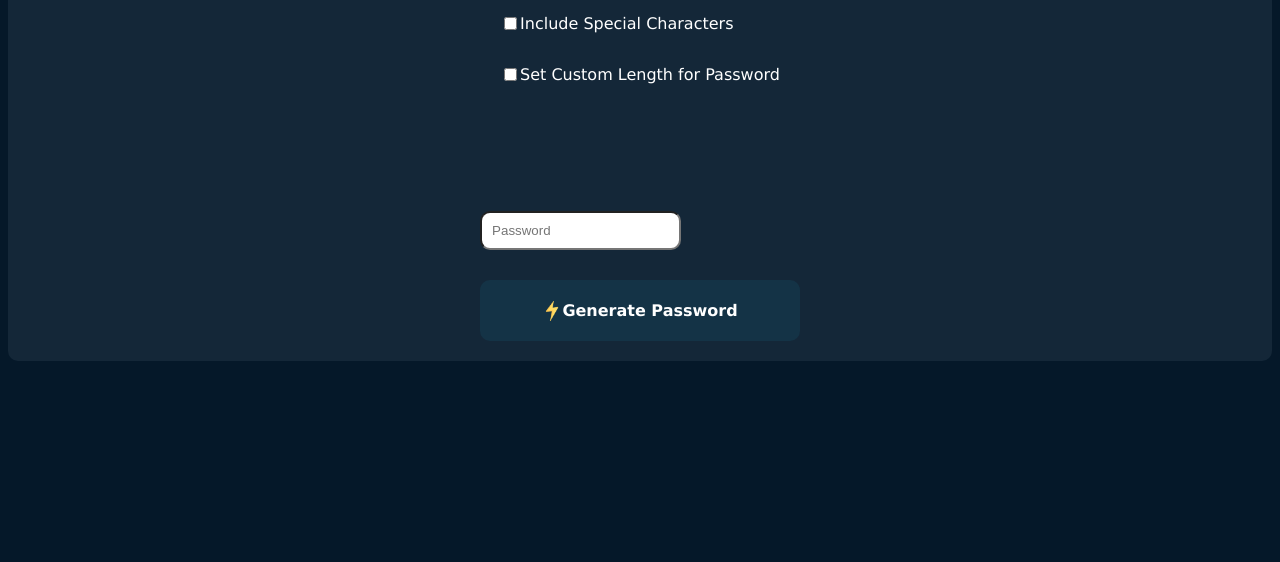
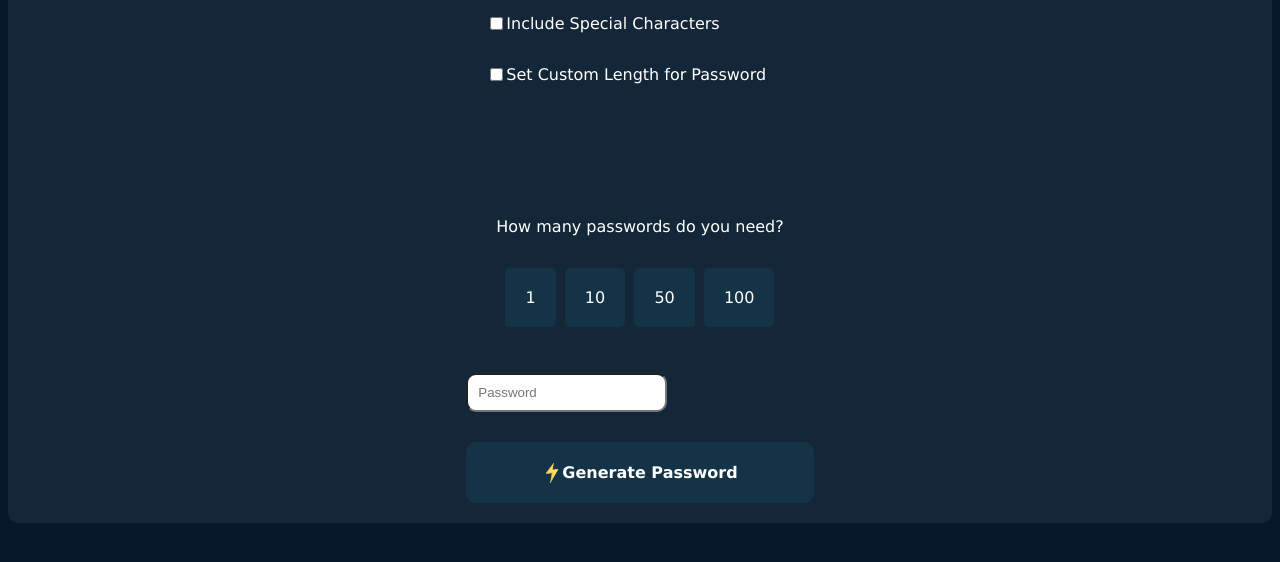
Before and after one commit to TanishqSehgal7/RandomPasswordGenerator, a plain HTML site: page index.html in a window 1280 px wide. Shown: the part 222-784 px from the top of the page. Drawn offline with Linux system fonts and the light colour scheme.

Commit message:
Generate multiple random passwords

```diff
--- a/index.css
+++ b/index.css
@@ -102,11 +102,30 @@ img {
     color: #00ffd5;
 }
 
-.lengthvaluedisplay {
+.lengthvaluedisplay, .displacountDiv {
     display: flex;
     flex-direction: column;
     padding: 10px;
     margin: 0px 20px;
+}
+
+.countOfPass {
+    display: flex;
+    flex-direction: row;
+    flex-wrap: wrap;
+    justify-content: space-evenly;
+}
+
+.countOfPass>p {
+    padding: 20px;
+    background: #143346;
+    border-radius: 5px;
+}
+
+.countOfPass>p:hover{
+    scale: 1.02;
+    background: #143b5e;
+    color: #00ffd5;
 }
 
 /* input[type="range"] {
--- a/index.html
+++ b/index.html
@@ -30,6 +30,16 @@
                 <input type="range" id="lengthslider" min="0" max="30" step="1" value="0">
             </div>
 
+            <div class="displacountDiv">
+                <p id="numberofpassdisp">How many passwords do you need? </p>
+                <div class="countOfPass">
+                   <p class="1">1</p>
+                   <p class="10">10</p>
+                   <p class="50">50</p>
+                   <p class="100">100</p>
+                </div>
+            </div>
+
             <div class="display">
                 <div class="displapswd">
                     <input type="text" id="displaypassword" placeholder="Password">
--- a/index.js
+++ b/index.js
@@ -7,9 +7,9 @@ const specialCharCheckBox = document.getElementById("specialcharscheckbox")
 const passwordTextBox = document.getElementById("displaypassword")
 const copyButton = document.getElementById("copyicon")
 
-let lengthOfPassword = 0
 let isCustomLengthApplied = false
 let isSpecialCharIncluded = false
+let numberOfPasswords = 1
 
 sliderDiv.style.visibility = "hidden"
 copyButton.style.visibility = "hidden"
```
